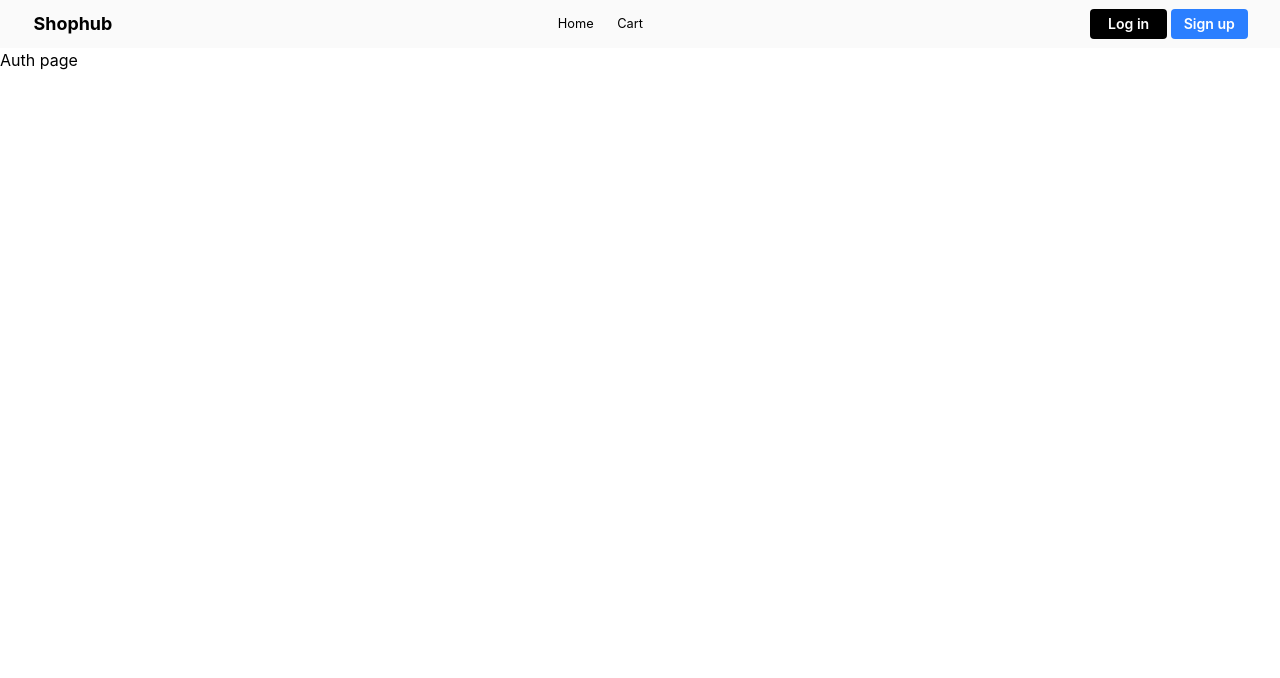
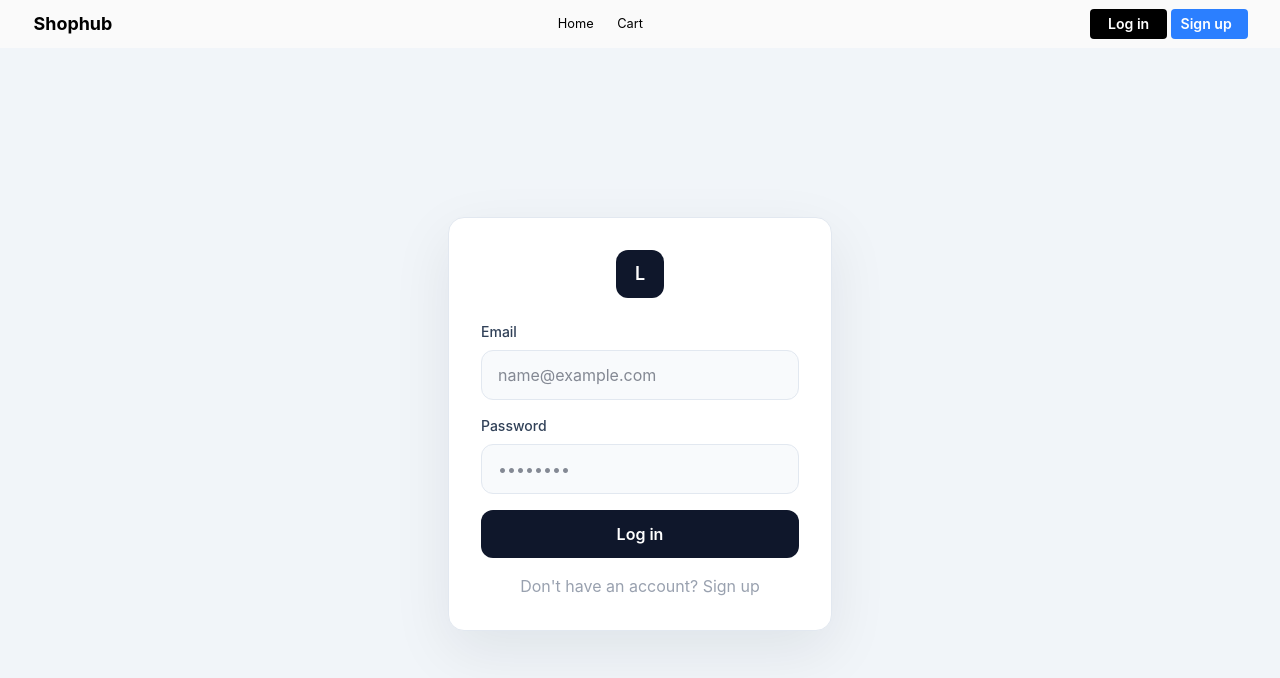
Before and after one commit to helium-ops/E-Commerance-store, a React (Vite) app: page /auth in a window 1280 px wide. Shown: the top 678 px of the page. Built offline with nearby package versions, Linux system fonts and the light colour scheme.

Commit message:
added some auth

```diff
--- a/src/App.jsx
+++ b/src/App.jsx
@@ -4,9 +4,12 @@ import Home from "./pages/Home.jsx";
 import Auth from "./pages/Auth.jsx";
 import Checkout from "./pages/Checkout.jsx";
 import Navbar from "./components/Navbar.jsx";
+import AuthProvider from "./context/AuthContext.jsx";
 
 function App() {
+
   return(
+    <AuthProvider>
     <div className='app'>
       <Navbar/>
       <Routes>
@@ -15,6 +18,7 @@ function App() {
       <Route path="/checkout" element={<Checkout/>}></Route>
       </Routes>
     </div>
+    </AuthProvider>
   )
 }
 
--- a/src/components/Navbar.jsx
+++ b/src/components/Navbar.jsx
@@ -7,12 +7,12 @@ export default function Navbar(){
                <Link to="/" className="font-bold text-[1.4vw] text-center m-[2%] transition duration-[0.3s] hover-transform[scale(1.1)]">Shophub</Link>
             </div>
             <div className="flex justify-between items-center w-[7%]">
-              <Link to="/Home" className="nav">Home</Link>
-              <Link to="/Cart" className="nav">Cart</Link>
+              <Link to="/" className="nav">Home</Link>
+              <Link to="/checkout" className="nav">Cart</Link>
             </div>
             <div className="flex justify-between items-center w-[13%] h-[80%]">
-                <button className="h-[80%] w-[49%] bg-black text-white font-semibold rounded-[0.5vh] transition duration-[0.1s] text-[1.1vw] hover:opacity-[0.8]">Log in</button>
-                <button className="h-[80%] w-[49%] text-white font-semibold rounded-[0.5vh] bg-blue-500 transition duration-[0.1s] text-[1.1vw] hover:opacity-[0.9]">Sign up</button>
+                <Link to="/auth" className="h-[80%] w-[49%] bg-black text-white font-semibold rounded-[0.5vh] transition duration-[0.1s] text-[1.1vw] hover:opacity-[0.8] text-center flex justify-center items-center">Log in</Link>
+                <Link to="/auth" className="h-[80%] w-[49%] text-white font-semibold rounded-[0.5vh] bg-blue-500 transition duration-[0.1s] text-[1.1vw] hover:opacity-[0.9] text-center flex jusitfy-center items-center pl-2.5">Sign up</Link>
             </div>
 
         </nav>
--- a/src/components/ProductCard.jsx
+++ b/src/components/ProductCard.jsx
@@ -3,7 +3,7 @@ import { Link } from "react-router-dom";
 
 export default function ProductCards({ product }){
     return(
-                <div className='flex justify-center items-center flex-col gap-2 rounded-[2vh] bg-[#F8FAFC] shadow-sm pb-3 p-2 transition duration-[0.3s] hover:-translate-y-3'>
+                <div className='flex justify-center items-center flex-col gap-2 rounded-[2vh] bg-[#F8FAFC] shadow-sm pb-3 p-2 transition duration-[0.3s] hover:-translate-y-3 border border-slate-200'>
                   <img src={product.image} alt="" className='rounded-[1vh]'/>
                   <div className='flex justify-center items-center flex-col gap-1'>
                     <h3 class="font-semibold text-[1vw] w-[100%]">{product.name}</h3>
--- /dev/null
+++ b/src/context/AuthContext.jsx
@@ -0,0 +1,50 @@
+import { createContext, useState } from 'react';
+
+export const AuthContext = createContext(null);
+
+export default function AuthProvider({ children }) {
+  const [user, setUser] = useState(() => {
+    const storedUsers = JSON.parse(localStorage.getItem('users') || '[]');
+    return storedUsers[0] || null;
+  });
+
+  function signUp(email, password) {
+    const users = JSON.parse(localStorage.getItem('users') || '[]');
+    const alreadyExists = users.some(
+      (storedUser) => storedUser.email.toLowerCase() === email.toLowerCase()
+    );
+
+    if (alreadyExists) {
+      return { success: false, message: 'User already exists' };
+    }
+
+    const newUser = { email, password };
+    const updatedUsers = [...users, newUser];
+    localStorage.setItem('users', JSON.stringify(updatedUsers));
+    setUser(newUser);
+
+    return { success: true, message: 'Account created successfully' };
+  }
+
+  function login(email, password) {
+    const users = JSON.parse(localStorage.getItem('users') || '[]');
+    const currentUser = users.find(
+      (storedUser) =>
+        storedUser.email.toLowerCase() === email.toLowerCase() &&
+        storedUser.password === password
+    );
+
+    if (!currentUser) {
+      return { success: false, message: 'Invalid email or password' };
+    }
+
+    setUser(currentUser);
+    return { success: true, message: 'Logged in successfully' };
+  }
+
+  return (
+    <AuthContext.Provider value={{ user, signUp, login }}>
+      {children}
+    </AuthContext.Provider>
+  );
+}
--- a/src/pages/Auth.jsx
+++ b/src/pages/Auth.jsx
@@ -1,5 +1,112 @@
-export default function Auth(){
-    return(
-        <div>Auth page</div>
-    )
+import { useState, useContext } from 'react';
+import { useForm } from 'react-hook-form';
+import { AuthContext } from '../context/AuthContext.jsx';
+
+export default function Auth() {
+  const [mode, setMode] = useState('login');
+  const {
+    register,
+    handleSubmit,
+    formState: { errors },
+  } = useForm();
+
+  const { signUp, login } = useContext(AuthContext);
+
+  function onSubmit(data) {
+    if (mode === 'signup') {
+      const result = signUp(data.email, data.password);
+      alert(result.message);
+      return;
+    }
+
+    const result = login(data.email, data.password);
+    alert(result.message);
+  }
+
+  return (
+    <div className="flex min-h-[94vh] w-full items-center justify-center bg-slate-100 px-4 py-10">
+      <div className="w-full max-w-sm rounded-2xl border border-slate-200 bg-white p-6 shadow-[0_20px_60px_rgba(15,23,42,0.08)] sm:p-8">
+        <div className="mb-6 flex items-center justify-center">
+          <div className="flex h-12 w-12 items-center justify-center rounded-xl bg-slate-900 text-lg font-semibold text-white">
+            {mode === 'signup' ? 'S' : 'L'}
+          </div>
+        </div>
+
+        <form className="space-y-4" onSubmit={handleSubmit(onSubmit)}>
+          <div className="space-y-2">
+            <label htmlFor="email" className="block text-sm font-medium text-slate-700">
+              Email
+            </label>
+            <input
+              type="email"
+              id="email"
+              placeholder="name@example.com"
+              className="w-full rounded-xl border border-slate-200 bg-slate-50 px-4 py-3 text-slate-900 outline-none transition focus:border-slate-400 focus:bg-white focus:ring-4 focus:ring-slate-200"
+              {...register('email', { required: 'Email is required' })}
+            />
+            {errors.email && (
+              <span className="text-[80%] text-red-600">{errors.email.message}</span>
+            )}
+          </div>
+
+          <div className="space-y-2">
+            <label htmlFor="password" className="block text-sm font-medium text-slate-700">
+              Password
+            </label>
+            <input
+              type="password"
+              id="password"
+              placeholder="••••••••"
+              className="w-full rounded-xl border border-slate-200 bg-slate-50 px-4 py-3 text-slate-900 outline-none transition focus:border-slate-400 focus:bg-white focus:ring-4 focus:ring-slate-200"
+              {...register('password', {
+                required: 'Password is required',
+                minLength: {
+                  value: 6,
+                  message: 'Password must be at least 6 characters',
+                },
+                maxLength: {
+                  value: 12,
+                  message: 'Password must be 12 characters or less',
+                },
+              })}
+            />
+            {errors.password && (
+              <span className="text-[80%] text-red-600">{errors.password.message}</span>
+            )}
+          </div>
+
+          <button
+            type="submit"
+            className="w-full rounded-xl bg-slate-900 px-4 py-3 text-base font-semibold text-white transition hover:bg-slate-800"
+          >
+            {mode === 'signup' ? 'Sign up' : 'Log in'}
+          </button>
+
+          <div className="flex w-full items-center justify-center">
+            {mode === 'login' ? (
+              <p className="text-5 text-gray-400">
+                Don&apos;t have an account?{' '}
+                <span
+                  className="cursor-pointer hover:underline"
+                  onClick={() => setMode('signup')}
+                >
+                  Sign up
+                </span>
+              </p>
+            ) : (
+              <p className="text-5 text-gray-400">
+                Already have an account?{' '}
+                <span
+                  className="cursor-pointer hover:underline"
+                  onClick={() => setMode('login')}
+                >
+                  Log in
+                </span>
+              </p>
+            )}
+          </div>
+        </form>
+      </div>
+    </div>
+  );
 }
--- a/src/pages/Home.jsx
+++ b/src/pages/Home.jsx
@@ -5,7 +5,7 @@ import ProductCards from '../components/ProductCard.jsx';
 export default function Home(){
     const products = getProducts();
     return(
-        <div className="flex flex-col justify-between items-center gap-[2vh] h-[20%] w-[100%] ">
+        <div className="flex flex-col justify-between items-center gap-[2vh] h-[150%] w-[100%] bg-slate-100 absolute">
             <div className="flex flex-col justify-center items-center gap-[8%] pt-[3%]">
                 <h1 class="font-bold text-[2rem] mb-[2%]">Welcome to Shophub!</h1>
                 <p className="text-[#4B5563]">Discover amazing products at great prices!</p>
```
